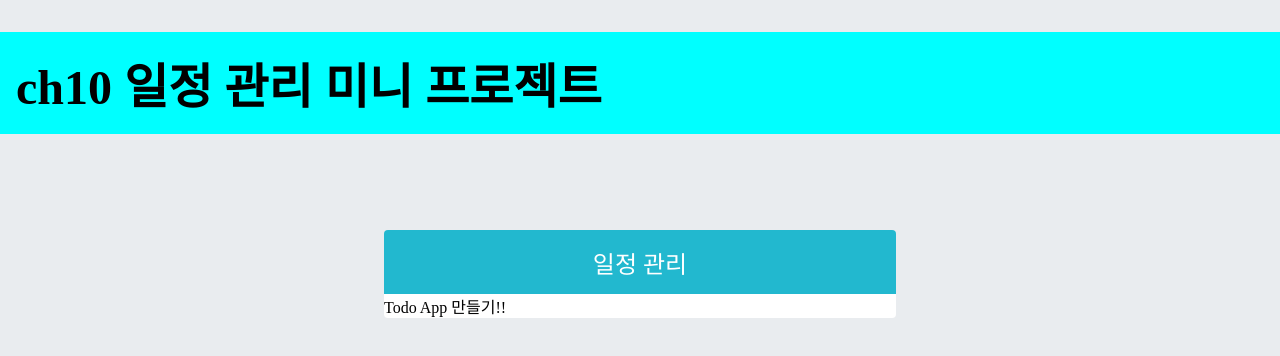
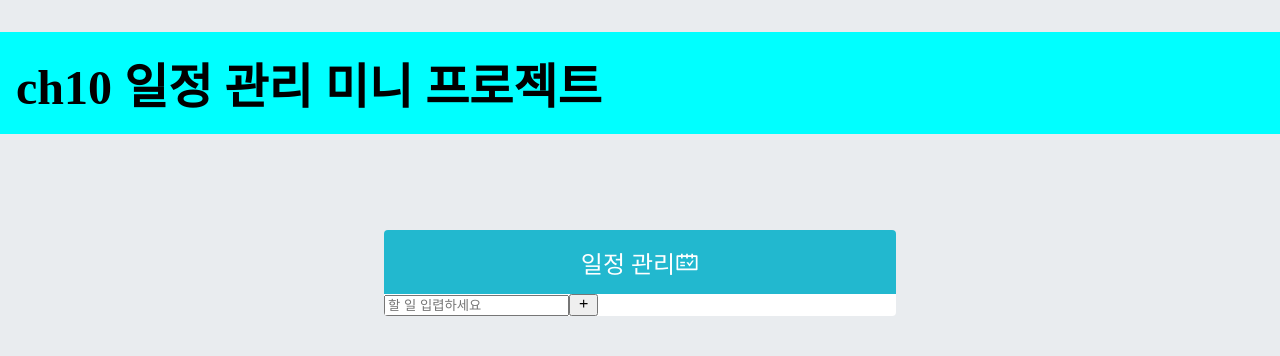
Before and after one commit to reokkamy/React-WorkSpace-k6-0806, a React (Vite) app in the folder ch10-vite-test/: page / in a window 1280 px wide. Shown: the top 356 px of the page. Built offline with nearby package versions, Linux system fonts and the light colour scheme.

Commit message:
3교시, ch10, 일정 관리 미니 프로젝트 작업 TodoInsert.jsx, 리액트 아이콘 사용하기

```diff
--- a/ch10-vite-test/src/App.jsx
+++ b/ch10-vite-test/src/App.jsx
@@ -1,11 +1,14 @@
 import './App.css';
 import TodoTemplate from './component/TodoTemplate.jsx';
+import TodoInsert from './component/TodoInsert.jsx';
 
 function App() {
   return (
     <>
       <h1 className="react">ch10 일정 관리 미니 프로젝트 </h1>
-      <TodoTemplate>Todo App 만들기!!</TodoTemplate>
+      <TodoTemplate>
+        <TodoInsert />
+      </TodoTemplate>
     </>
   );
 }
--- /dev/null
+++ b/ch10-vite-test/src/component/TodoInsert.jsx
@@ -0,0 +1,19 @@
+import React from 'react';
+// 검색창 : 리액트 아이콘 사용하기.
+//https://react-icons.github.io/react-icons/
+// 예시) mdadd, schedule
+// 사용 방법, 1) 임포트 2) 사용하고 싶은 곳에 컴포넌트 위치 시키기
+import { MdAdd } from 'react-icons/md';
+
+const TodoInsert = () => {
+  return (
+    <form className="TodoInsert">
+      <input placeholder="할 일 입렵하세요" />
+      <button type="submit">
+        <MdAdd />
+      </button>
+    </form>
+  );
+};
+
+export default TodoInsert;
--- a/ch10-vite-test/src/component/TodoTemplate.jsx
+++ b/ch10-vite-test/src/component/TodoTemplate.jsx
@@ -1,10 +1,13 @@
 import React from 'react';
 import '../styles/TodoTemplate.scss';
+import { AiOutlineSchedule } from 'react-icons/ai';
 //rsc
 const TodoTemplate = ({ children }) => {
   return (
     <div className="TodoTemplate">
-      <div className="app-title">일정 관리</div>
+      <div className="app-title">
+        일정 관리 <AiOutlineSchedule />
+      </div>
       <div className="content">{children}</div>
     </div>
   );
```
